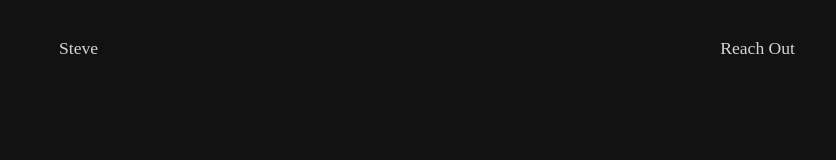
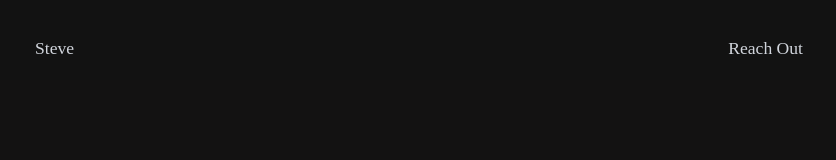
Before and after one commit to swarui/swarui, a React (Vite) app in the folder frontend/: page / in a window 1280 px wide. Shown: the top 160 px of the page, without its empty margins (221-1057 px from the left). Built offline with nearby package versions, Linux system fonts and the light colour scheme; a web font is replaced by a local one.

Commit message:
frontend

```diff
--- a/frontend/src/components/Navbar.jsx
+++ b/frontend/src/components/Navbar.jsx
@@ -42,7 +42,7 @@ function Navbar() {
 
       {/* Navbar Container */}
       <div
-        className={`fixed top-4 left-1/2 -translate-x-1/2 h-16 max-w-[800px] w-[90%] flex justify-between items-center transition-colors px-6 duration-300 rounded-lg ${
+        className={`fixed top-4 left-1/2 -translate-x-1/2 h-16 max-w-[800px] w-[90%] flex justify-between items-center transition-colors px-4 duration-300 rounded-lg ${
           isScrolled
             ? "bg-[#1a1a1a] bg-opacity-95 rounded-full shadow-[0_4px_15px_rgba(0,0,0,0.7)]"
             : "bg-transparent"
@@ -53,7 +53,7 @@ function Navbar() {
         <a
           style={{ fontFamily: "Afacad",fontSize: "1.1rem" }}
           href="/"
-          className="text-gray-300 hover:text-white transition-colors ml-4"
+          className="text-gray-300 hover:text-white transition-colors ml-"
           >
           Steve
         </a>
```
